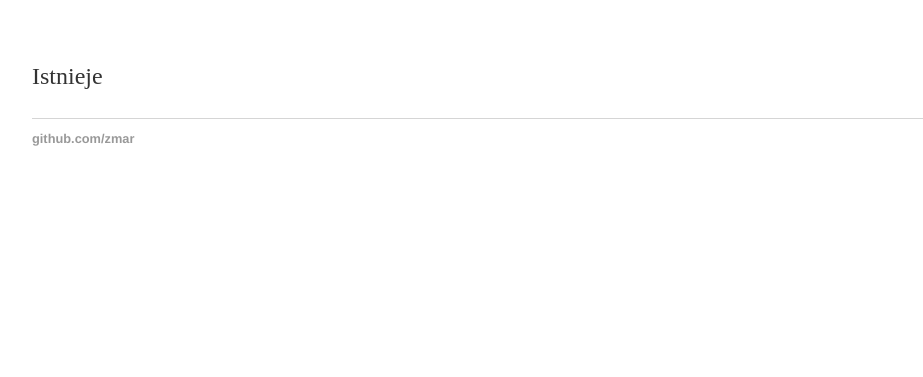
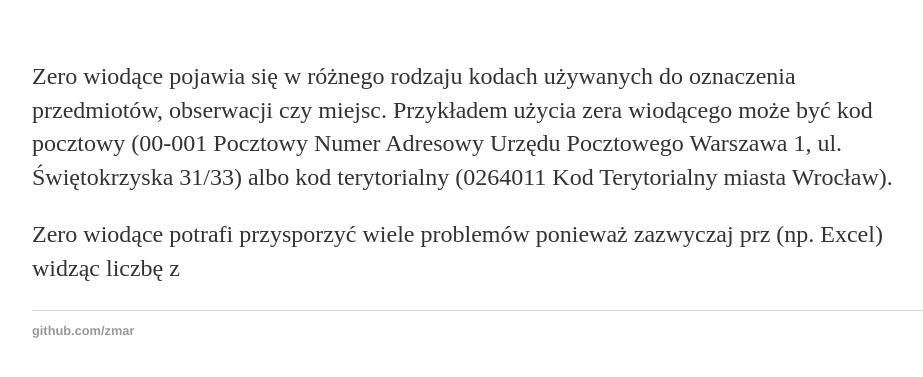
Before and after one commit to zmar/SmarteR_useR, a Jekyll site: the page built from _posts/2016-05-05-start.md, in a window 1280 px wide. Shown: the top 377 px of the page, without its empty margins (160-1083 px from the left). Built offline with Jekyll 4.4.1, drawn with Linux system fonts in a browser that asks for light colours.

Commit message:
Update 2016-05-05-start.md

```diff
--- a/_posts/2016-05-05-start.md
+++ b/_posts/2016-05-05-start.md
@@ -4,4 +4,6 @@
 date: 2016-05-05
 ---
 
-Istnieje
+Zero wiodące pojawia się w różnego rodzaju kodach używanych do oznaczenia przedmiotów, obserwacji czy miejsc. Przykładem użycia zera wiodącego może być kod pocztowy (00-001 Pocztowy Numer Adresowy Urzędu Pocztowego Warszawa 1, ul. Świętokrzyska 31/33) albo kod terytorialny (0264011 Kod Terytorialny miasta Wrocław).
+
+Zero wiodące potrafi przysporzyć wiele problemów ponieważ zazwyczaj prz (np. Excel) widząc liczbę z
```
